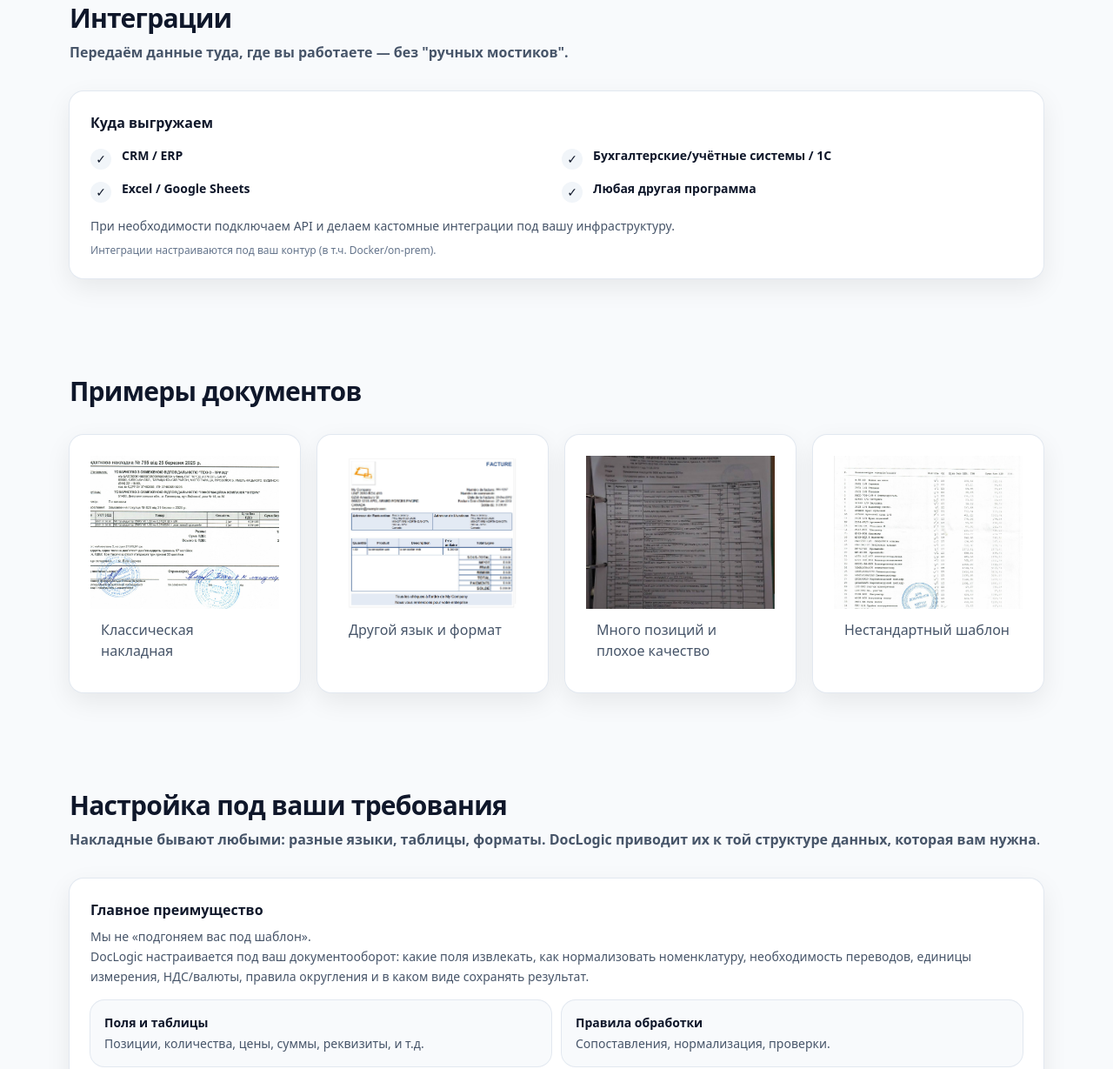
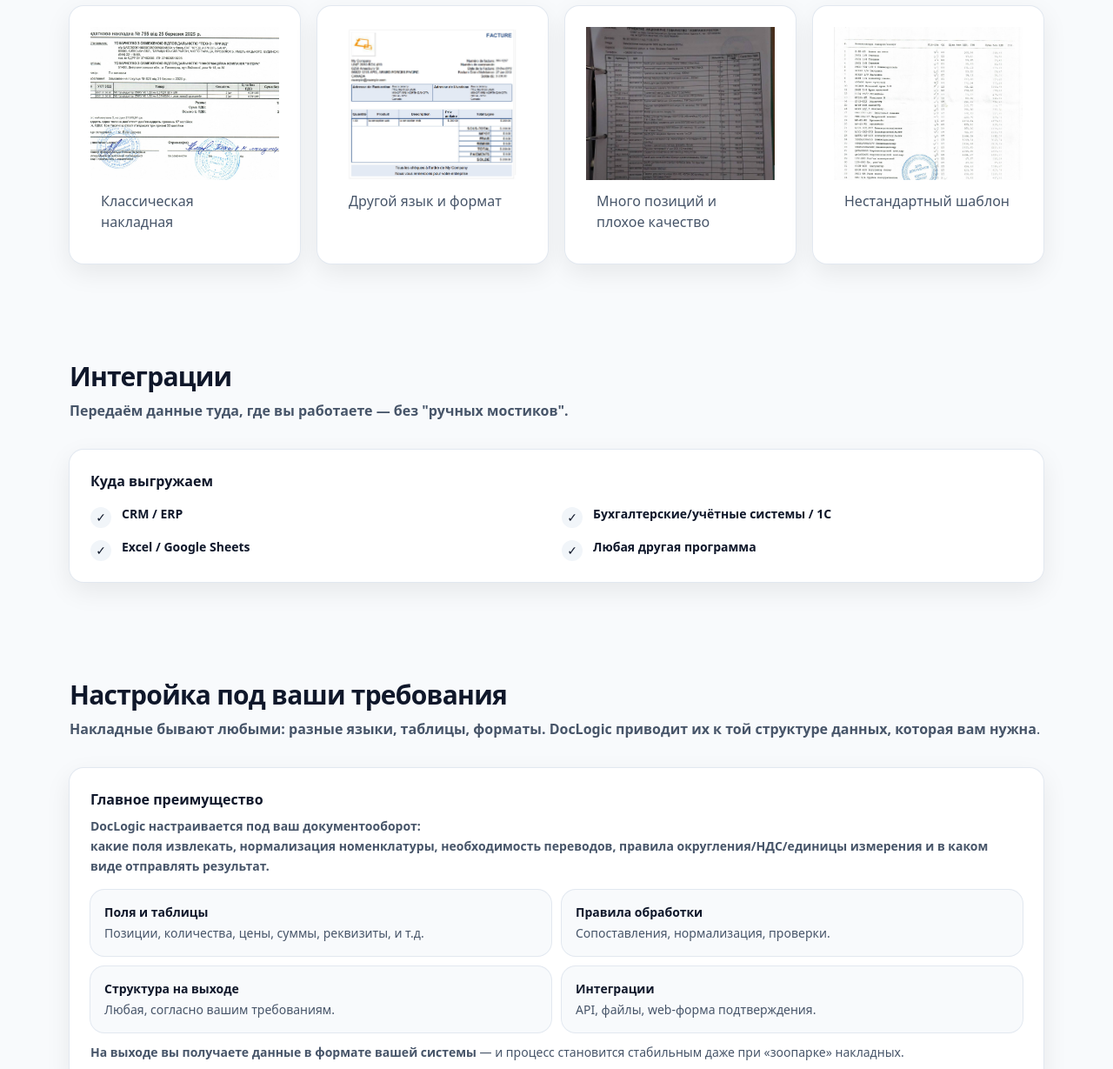
Before and after one commit to emailoflvs/doclogic, an Astro site in the folder web/: page / in a window 1280 px wide. Shown: the part 1676-2905 px from the top of the page at 87% size. Built offline with nearby package versions, Linux system fonts and the light colour scheme; Astro itself is replaced by a stand-in of ours.

Commit message:
доработан фронт до продающего

```diff
--- a/web/src/pages/index.astro
+++ b/web/src/pages/index.astro
@@ -116,7 +116,7 @@ const year = new Date().getFullYear();
               <div class="badge">Шаг 4</div>
               <div class="mt-3 text-lg font-semibold">Данные уходят в Вашу систему</div>
               <div class="p mt-2 text-sm">В зависимости от ваших требований, необходимые данные будут
-              отправляться в любое место (CRM / ERP/ складской и бух. учёт / 1C / Google Sheets и любые другие программы). </div>
+              отправляться в любое место: CRM / ERP/ складской и бух. учёт / 1C и любые другие программы. </div>
             </Card>
           </FlexGrid>
         </Container>
@@ -149,27 +149,6 @@ const year = new Date().getFullYear();
         </Container>
       </Section>
 
-      <!-- Integrations -->
-      <Section id="integrations">
-        <Container>
-          <h2 class="h2">Интеграции</h2>
-          <p class="p mt-2"><b>Передаём данные туда, где вы работаете — без "ручных мостиков".</b></p>
-
-          <FlexGrid cols={1} gap="md" class="mt-8">
-            <Card>
-              <div class="text-base font-semibold">Куда выгружаем</div>
-              <div class="mt-4 grid gap-3 sm:grid-cols-2 text-sm">
-                <div class="flex items-start gap-3"><span class="mt-0.5 inline-flex h-6 w-6 items-center justify-center rounded-full bg-slate-100">✓</span><div><b>CRM / ERP</b></div></div>
-                <div class="flex items-start gap-3"><span class="mt-0.5 inline-flex h-6 w-6 items-center justify-center rounded-full bg-slate-100">✓</span><div><b>Бухгалтерские/учётные системы  / 1C</b></div></div>
-                <div class="flex items-start gap-3"><span class="mt-0.5 inline-flex h-6 w-6 items-center justify-center rounded-full bg-slate-100">✓</span><div><b>Excel / Google Sheets</b></div></div>
-                <div class="flex items-start gap-3"><span class="mt-0.5 inline-flex h-6 w-6 items-center justify-center rounded-full bg-slate-100">✓</span><div><b>Любая другая программа</b></div></div>
-              </div>
-              <p class="p mt-4 text-sm">При необходимости подключаем API и делаем кастомные интеграции под вашу инфраструктуру.</p>
-              <div class="small mt-2">Интеграции настраиваются под ваш контур (в т.ч. Docker/on‑prem).</div>
-            </Card>
-          </FlexGrid>
-        </Container>
-      </Section>
 
       <!-- Examples of documents -->
       <Section id="examples">
@@ -198,6 +177,28 @@ const year = new Date().getFullYear();
         </Container>
       </Section>
 
+
+      <!-- Integrations -->
+      <Section id="integrations">
+        <Container>
+          <h2 class="h2">Интеграции</h2>
+          <p class="p mt-2"><b>Передаём данные туда, где вы работаете — без "ручных мостиков".</b></p>
+
+          <FlexGrid cols={1} gap="md" class="mt-8">
+            <Card>
+              <div class="text-base font-semibold">Куда выгружаем</div>
+              <div class="mt-4 grid gap-3 sm:grid-cols-2 text-sm">
+                <div class="flex items-start gap-3"><span class="mt-0.5 inline-flex h-6 w-6 items-center justify-center rounded-full bg-slate-100">✓</span><div><b>CRM / ERP</b></div></div>
+                <div class="flex items-start gap-3"><span class="mt-0.5 inline-flex h-6 w-6 items-center justify-center rounded-full bg-slate-100">✓</span><div><b>Бухгалтерские/учётные системы  / 1C</b></div></div>
+                <div class="flex items-start gap-3"><span class="mt-0.5 inline-flex h-6 w-6 items-center justify-center rounded-full bg-slate-100">✓</span><div><b>Excel / Google Sheets</b></div></div>
+                <div class="flex items-start gap-3"><span class="mt-0.5 inline-flex h-6 w-6 items-center justify-center rounded-full bg-slate-100">✓</span><div><b>Любая другая программа</b></div></div>
+              </div>
+
+            </Card>
+          </FlexGrid>
+        </Container>
+      </Section>
+
       <!-- Customization / key advantage -->
       <Section id="custom">
         <Container>
@@ -208,9 +209,11 @@ const year = new Date().getFullYear();
             <Card>
               <div class="text-base font-semibold">Главное преимущество</div>
               <p class="p mt-2 text-sm">
-                Мы не «подгоняем вас под шаблон».
-                <br>DocLogic настраивается под ваш документооборот: какие поля извлекать, как нормализовать номенклатуру, необходимость переводов,
-                единицы измерения, НДС/валюты, правила округления и в каком виде сохранять результат.
+                <b><b>DocLogic настраивается под ваш документооборот</b>: <br>
+                какие поля извлекать,
+                нормализация номенклатуры,
+                необходимость переводов,
+                правила округления/НДС/единицы измерения и в каком виде отправлять результат.
               </p>
 
               <div class="mt-4 grid gap-3 sm:grid-cols-2 text-sm">
```
Also changed, not shown: web/COMPONENTS.md (line endings or trailing spaces), web/public/assets/best_image_for_site2.png (added), web/src/components/Container.astro (line endings or trailing spaces), web/src/components/FlexGrid.astro (line endings or trailing spaces), web/src/components/Section.astro (line endings or trailing spaces).
